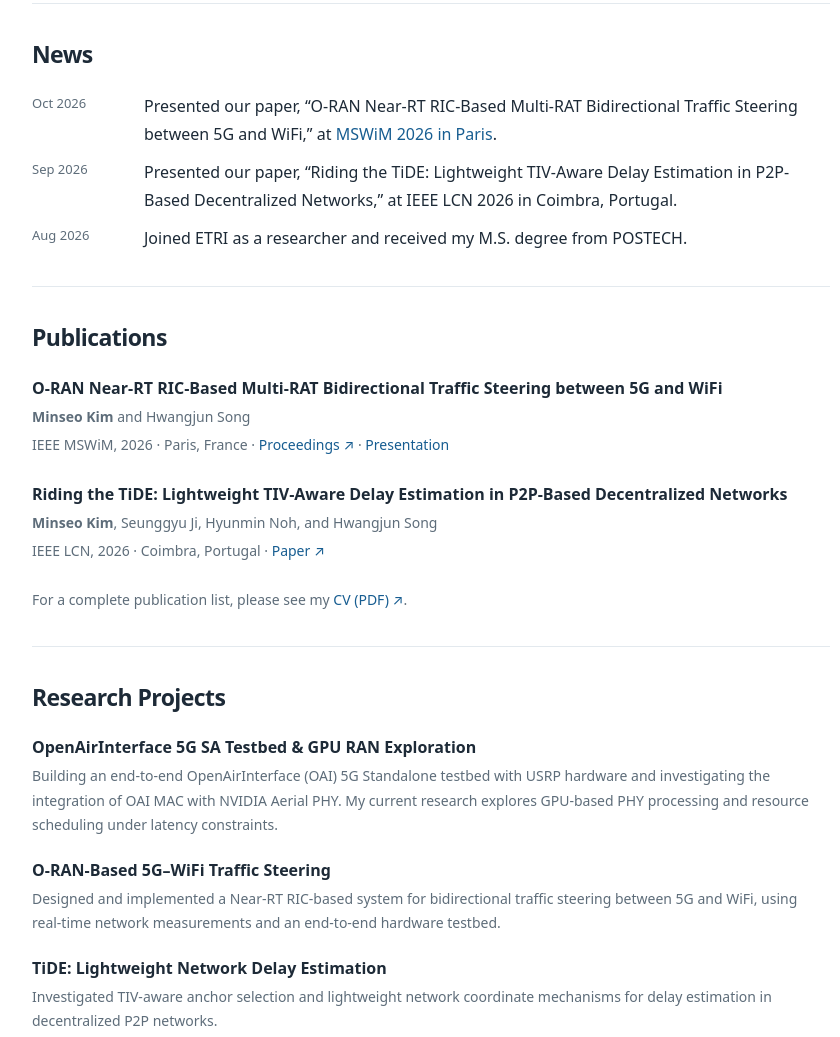
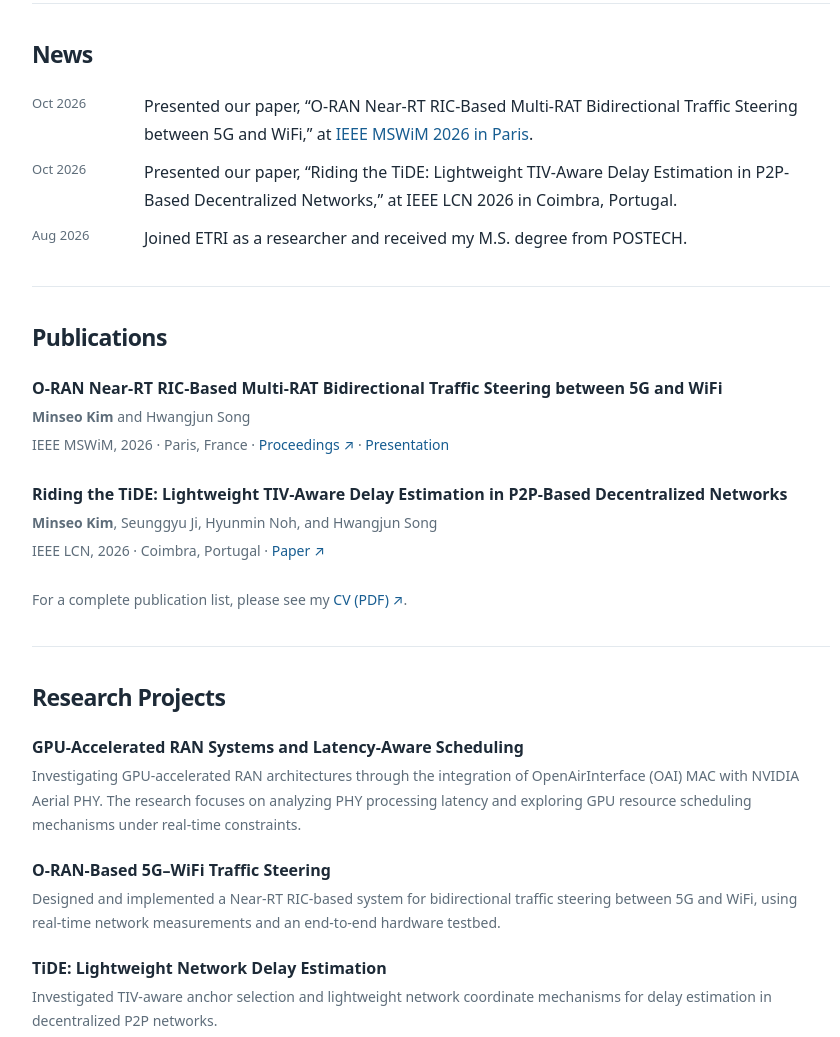
Before and after one commit to minseoeyo/minseoeyo.github.io, a plain HTML site: page index.html in a window 1280 px wide. Shown: the part 1147-2184 px from the top of the page, without its empty margins (209-1049 px from the left). Drawn offline with Linux system fonts and the light colour scheme.

Commit message:
Update index.html

```diff
--- a/index.html
+++ b/index.html
@@ -120,8 +120,8 @@
 
     <section id="news">
       <h2>News</h2>
-      <div class="news-item"><span class="date">Oct 2026</span><div>Presented our paper, “O-RAN Near-RT RIC-Based Multi-RAT Bidirectional Traffic Steering between 5G and WiFi,” at <a href="#conferences">MSWiM 2026 in Paris</a>.</div></div>
-      <div class="news-item"><span class="date">Sep 2026</span><div>Presented our paper, “Riding the TiDE: Lightweight TIV-Aware Delay Estimation in P2P-Based Decentralized Networks,” at IEEE LCN 2026 in Coimbra, Portugal.</div></div>
+      <div class="news-item"><span class="date">Oct 2026</span><div>Presented our paper, “O-RAN Near-RT RIC-Based Multi-RAT Bidirectional Traffic Steering between 5G and WiFi,” at <a href="#conferences">IEEE MSWiM 2026 in Paris</a>.</div></div>
+      <div class="news-item"><span class="date">Oct 2026</span><div>Presented our paper, “Riding the TiDE: Lightweight TIV-Aware Delay Estimation in P2P-Based Decentralized Networks,” at IEEE LCN 2026 in Coimbra, Portugal.</div></div>
       <div class="news-item"><span class="date">Aug 2026</span><div>Joined ETRI as a researcher and received my M.S. degree from POSTECH.</div></div>
     </section>
     <section id="publications">
@@ -142,8 +142,8 @@
     <section id="projects">
       <h2>Research Projects</h2>
       <div class="project">
-        <h3>OpenAirInterface 5G SA Testbed &amp; GPU RAN Exploration</h3>
-        <p>Building an end-to-end OpenAirInterface (OAI) 5G Standalone testbed with USRP hardware and investigating the integration of OAI MAC with NVIDIA Aerial PHY. My current research explores GPU-based PHY processing and resource scheduling under latency constraints.</p>
+        <h3>GPU-Accelerated RAN Systems and Latency-Aware Scheduling</h3>
+        <p>Investigating GPU-accelerated RAN architectures through the integration of OpenAirInterface (OAI) MAC with NVIDIA Aerial PHY. The research focuses on analyzing PHY processing latency and exploring GPU resource scheduling mechanisms under real-time constraints.</p>
       </div>
       <div class="project">
         <h3>O-RAN-Based 5G–WiFi Traffic Steering</h3>
```
